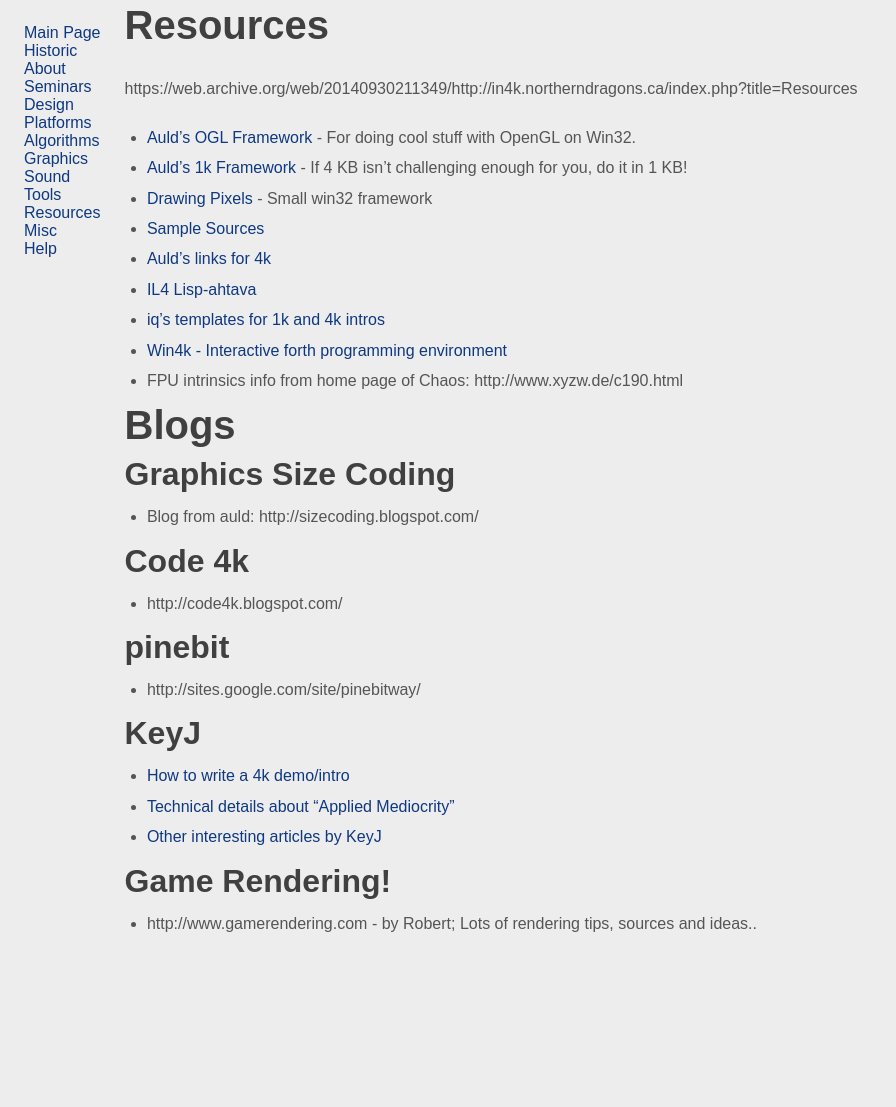
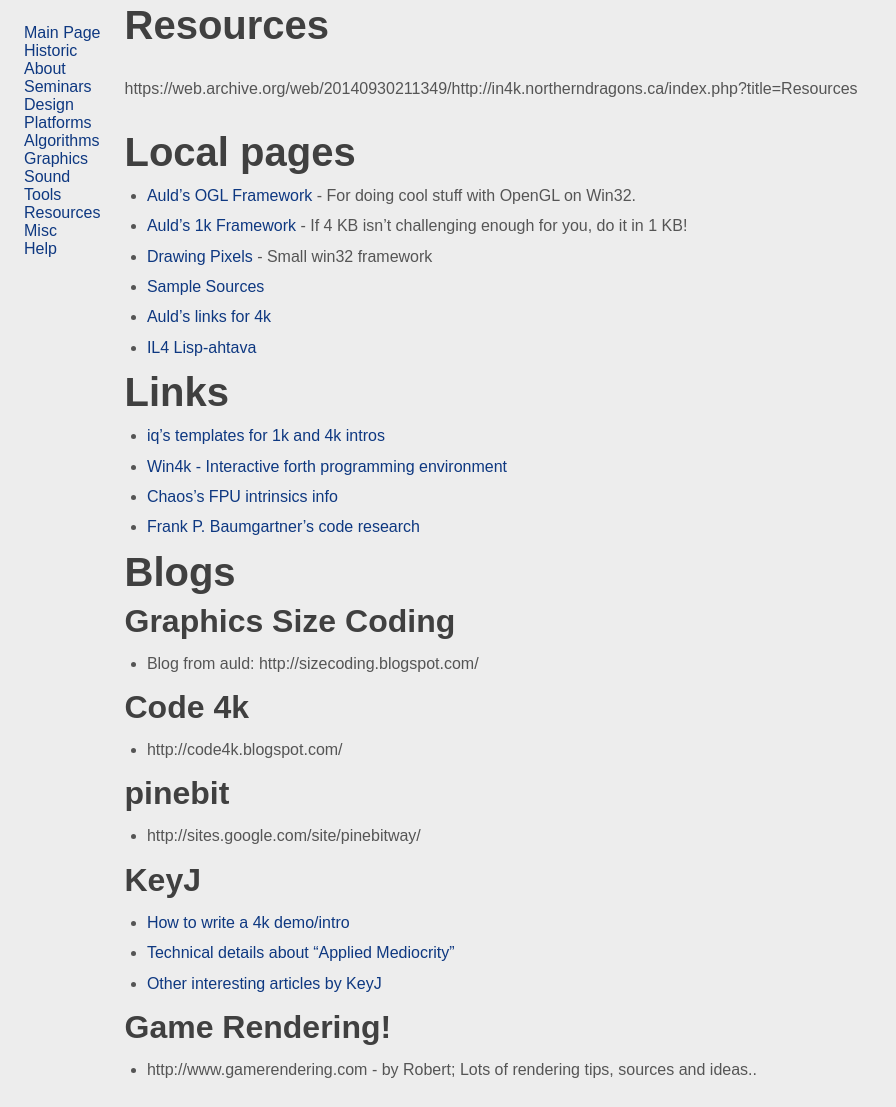
Before and after one commit to in4k/in4k.github.io, a Jekyll site: the page built from wiki/resources.markdown, in a window 1280 px wide. Shown: the whole page, without its empty margins (0-896 px from the left). Built offline with Jekyll 4.4.1, drawn with Linux system fonts in a browser that asks for light colours; some web fonts are replaced; before the commit the page ends 961 px from its top, so only the background shows below that.

Commit message:
Update resources.markdown

```diff
--- a/wiki/resources.markdown
+++ b/wiki/resources.markdown
@@ -5,15 +5,21 @@
 
 https://web.archive.org/web/20140930211349/http://in4k.northerndragons.ca/index.php?title=Resources
 
+# Local pages
+
 * [Auld's OGL Framework](aulds-ogl-framework) - For doing cool stuff with OpenGL on Win32.
 * [Auld's 1k Framework](aulds-1k-framework) - If 4 KB isn't challenging enough for you, do it in 1 KB!
 * [Drawing Pixels](drawing-pixels) - Small win32 framework
 * [Sample Sources](sample-sources)
 * [Auld's links for 4k](aulds-links-for-4k)
 * [IL4 Lisp-ahtava](il4-lisp-ahtava)
+
+# Links
+
 * [iq's templates for 1k and 4k intros](/http://iquilezles.org/www/material/isystem1k4k/isystem1k4k.htms)
 * [Win4k - Interactive forth programming environment](http://neoscientists.org/~plex/win4k/index.html)
-* FPU intrinsics info from home page of Chaos: http://www.xyzw.de/c190.html
+* [Chaos's FPU intrinsics info](http://www.xyzw.de/c190.html)
+* [Frank P. Baumgartner's code research](http://www.active-web.cc/html/research/research/)
 
 # Blogs
 
```
